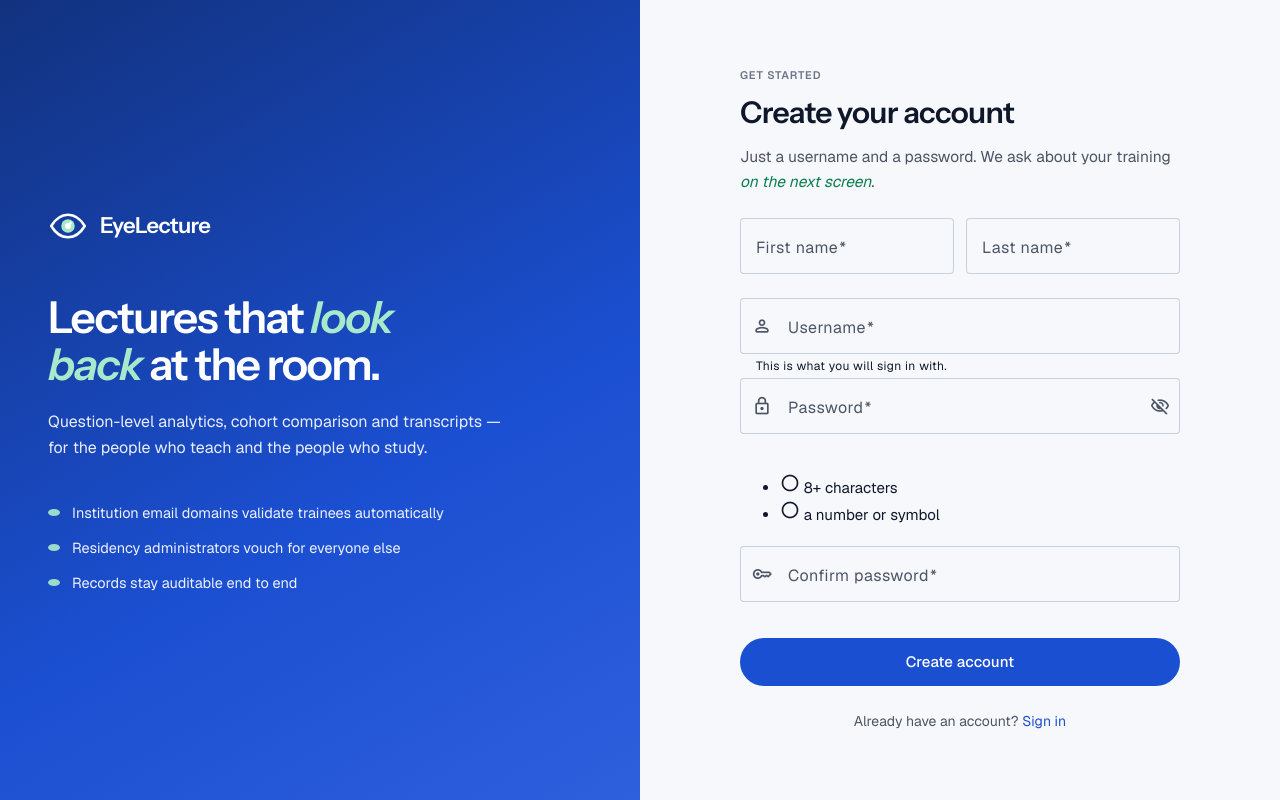
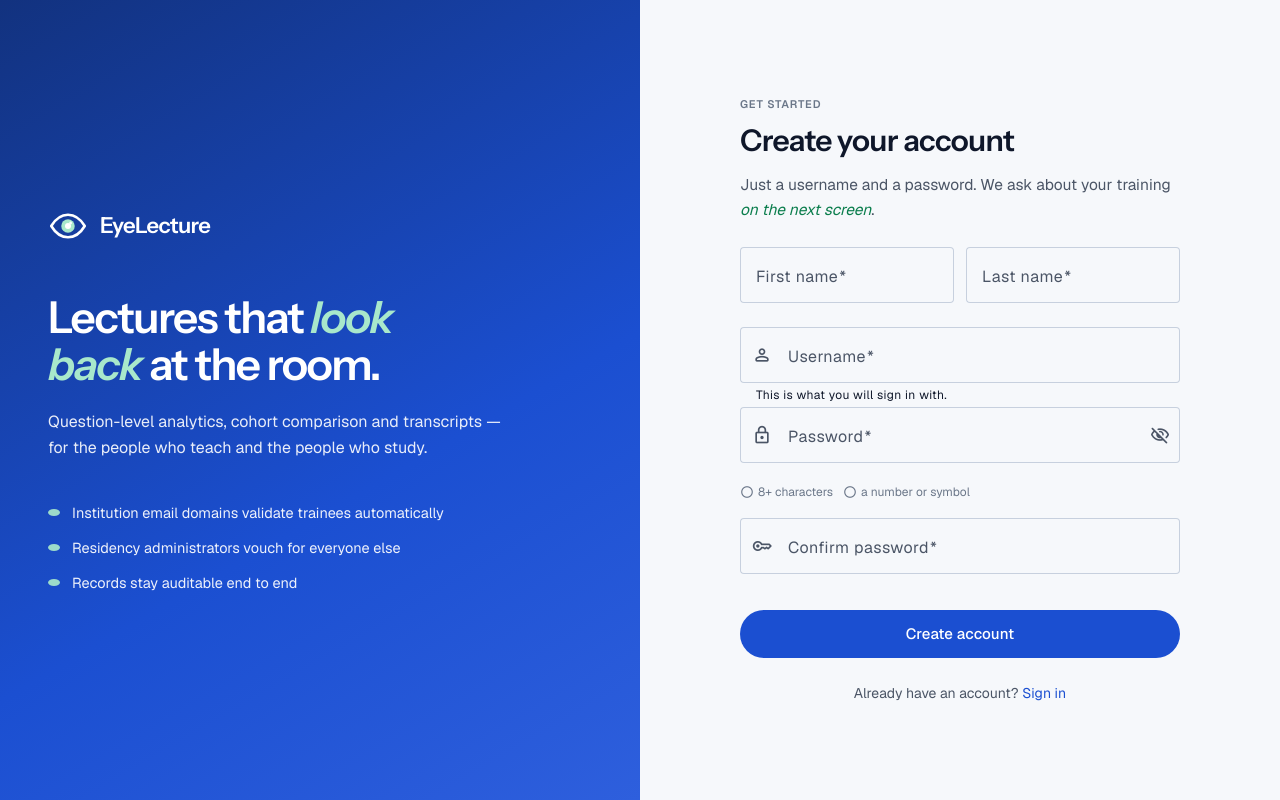
Before and after one commit to caraie/eyelecture, an Angular app in the folder frontend/: page /auth/register in a window 1280 px wide. Built offline with nearby package versions, Linux system fonts and the light colour scheme.

Commit message:
Reusa el estilo de reglas de contrasena y corrige la copia del perfil

```diff
--- a/frontend/src/app/features/auth/register.component.html
+++ b/frontend/src/app/features/auth/register.component.html
@@ -68,16 +68,14 @@
     </button>
   </mat-form-field>
 
-  <ul class="rules">
-    <li [class.met]="passwordHasLength()">
-      <mat-icon>{{ passwordHasLength() ? 'check_circle' : 'radio_button_unchecked' }}</mat-icon>
-      8+ characters
-    </li>
-    <li [class.met]="passwordHasSymbol()">
-      <mat-icon>{{ passwordHasSymbol() ? 'check_circle' : 'radio_button_unchecked' }}</mat-icon>
-      a number or symbol
-    </li>
-  </ul>
+  <div class="password-rules">
+    @for (check of passwordChecks(); track check.label) {
+      <span [class.met]="check.met">
+        <mat-icon>{{ check.met ? 'check_circle' : 'radio_button_unchecked' }}</mat-icon>
+        {{ check.label }}
+      </span>
+    }
+  </div>
 
   <mat-form-field appearance="outline">
     <mat-label>Confirm password</mat-label>
--- a/frontend/src/app/features/auth/register.component.ts
+++ b/frontend/src/app/features/auth/register.component.ts
@@ -1,4 +1,12 @@
-import { ChangeDetectionStrategy, Component, inject, signal } from '@angular/core';
+import {
+  ChangeDetectionStrategy,
+  Component,
+  computed,
+  inject,
+  signal,
+} from '@angular/core';
+import { toSignal } from '@angular/core/rxjs-interop';
+import { startWith } from 'rxjs';
 import {
   AbstractControl,
   FormBuilder,
@@ -77,14 +85,19 @@ export class RegisterComponent {
     { validators: passwordsMatch },
   );
 
+  private readonly password = toSignal(
+    this.form.controls.password.valueChanges.pipe(startWith('')),
+    { initialValue: '' },
+  );
+
   /** Live hints under the password field, same wording as the API's rules. */
-  passwordHasLength(): boolean {
-    return this.form.controls.password.value.length >= 8;
-  }
-
-  passwordHasSymbol(): boolean {
-    return /[^\p{L}]/u.test(this.form.controls.password.value);
-  }
+  readonly passwordChecks = computed(() => {
+    const value = this.password();
+    return [
+      { label: '8+ characters', met: value.length >= 8 },
+      { label: 'a number or symbol', met: /[^\p{L}]/u.test(value) },
+    ];
+  });
 
   submit(): void {
     if (this.form.invalid || this.submitting()) {
--- a/frontend/src/app/features/profile/profile.component.html
+++ b/frontend/src/app/features/profile/profile.component.html
@@ -52,10 +52,10 @@
     </section>
 
     <section class="el-card">
-      <h2 class="el-title">Personal email</h2>
+      <h2 class="el-title">Recovery email</h2>
       <p class="el-lede small">
-        A private address, outside your institution. You can sign in with
-        <span class="el-hl-em">either address</span>, so this one keeps your account
+        A private address, outside your institution. It does not sign you in — your
+        <span class="el-hl-em">username</span> does that — but it keeps your account
         reachable once your institution closes the one above.
       </p>
 
```
